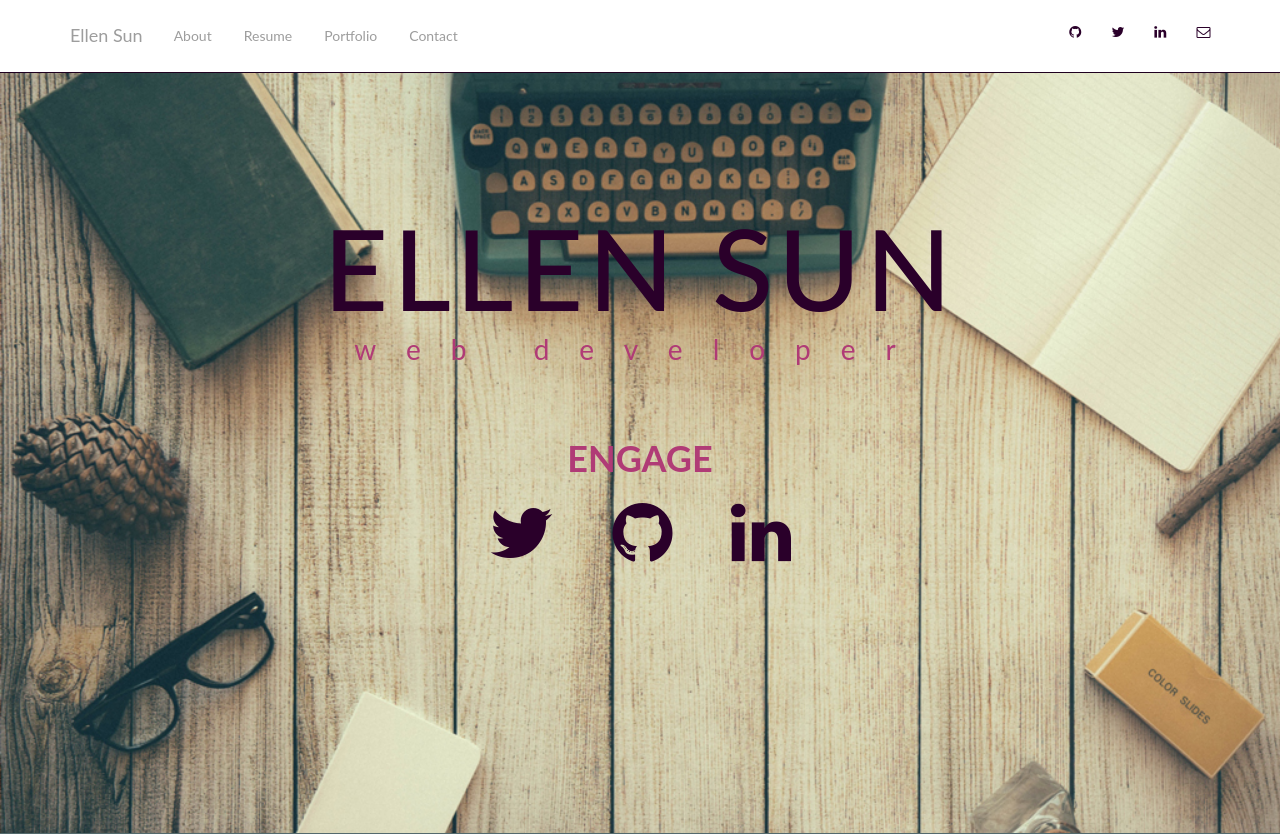
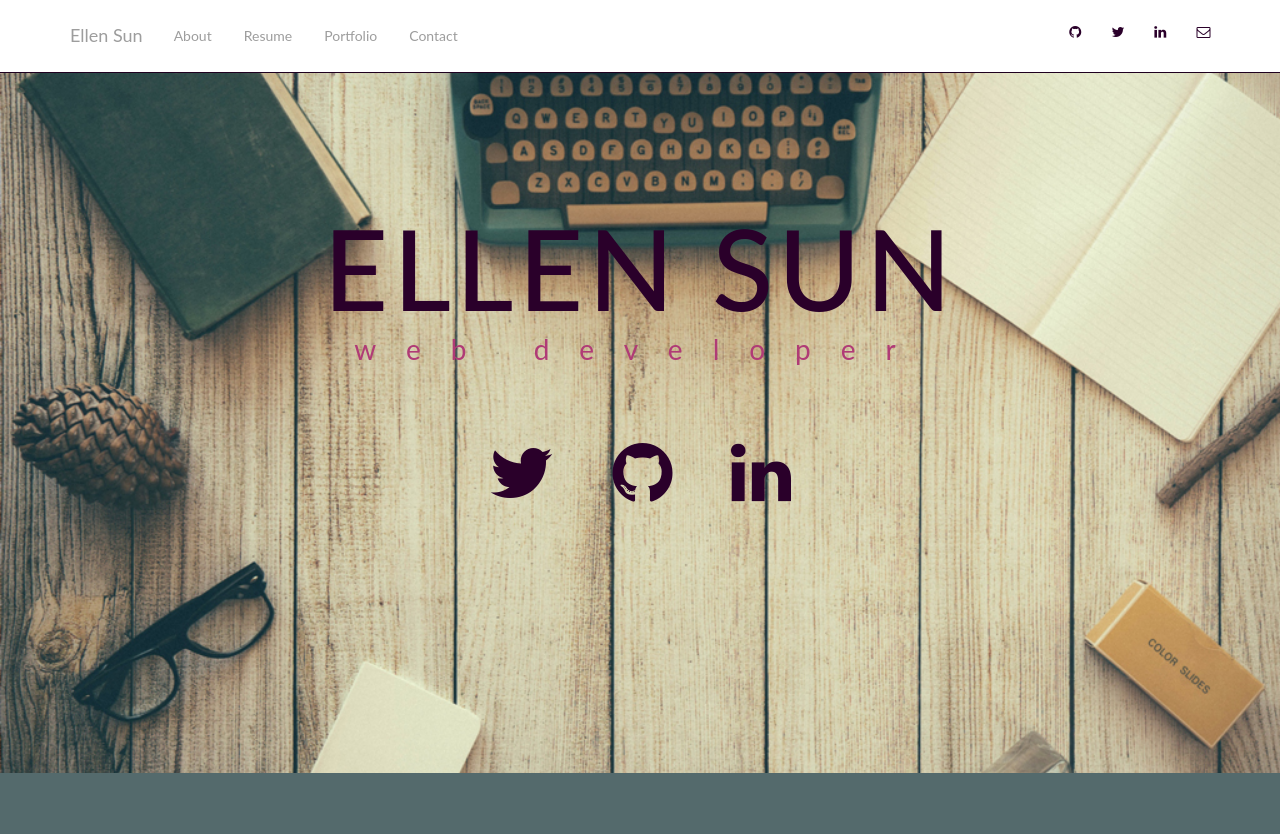
Before and after one commit to sunsplat/portfolio, a CodeIgniter app: page /codeigniter/ in a window 1280 px wide. Shown: the top 834 px of the page. Run offline with CodeIgniter, Linux system fonts and the light colour scheme; tables that the repository leaves empty or names only in its code hold one stand-in row (values such as "Sample post"); grey boxes marked "Sample" are stand-in pictures; data that the repository does not hold is empty; some libraries are stand-ins or nearby versions.

Commit message:
removed word 'engage'

```diff
--- a/application/views/pages/home.php
+++ b/application/views/pages/home.php
@@ -4,7 +4,6 @@
 
 							<h1 class="name">ELLEN SUN</h1>
 							<p class="title">web developer</p>
-			      	<h1><strong>ENGAGE</strong></h1>
 		          <a href="http://www.twitter.com/ms_ellerz"><i class="fa fa-twitter fa-5x"></i></a>
 		          <a href="http://www.github.com/sunsplat"><i class="fa fa-github fa-5x"></i></a>
 		          <a href="http://www.linkedin.com/in/msellensun"><i class="fa fa-linkedin fa-5x"></i></a>
```
